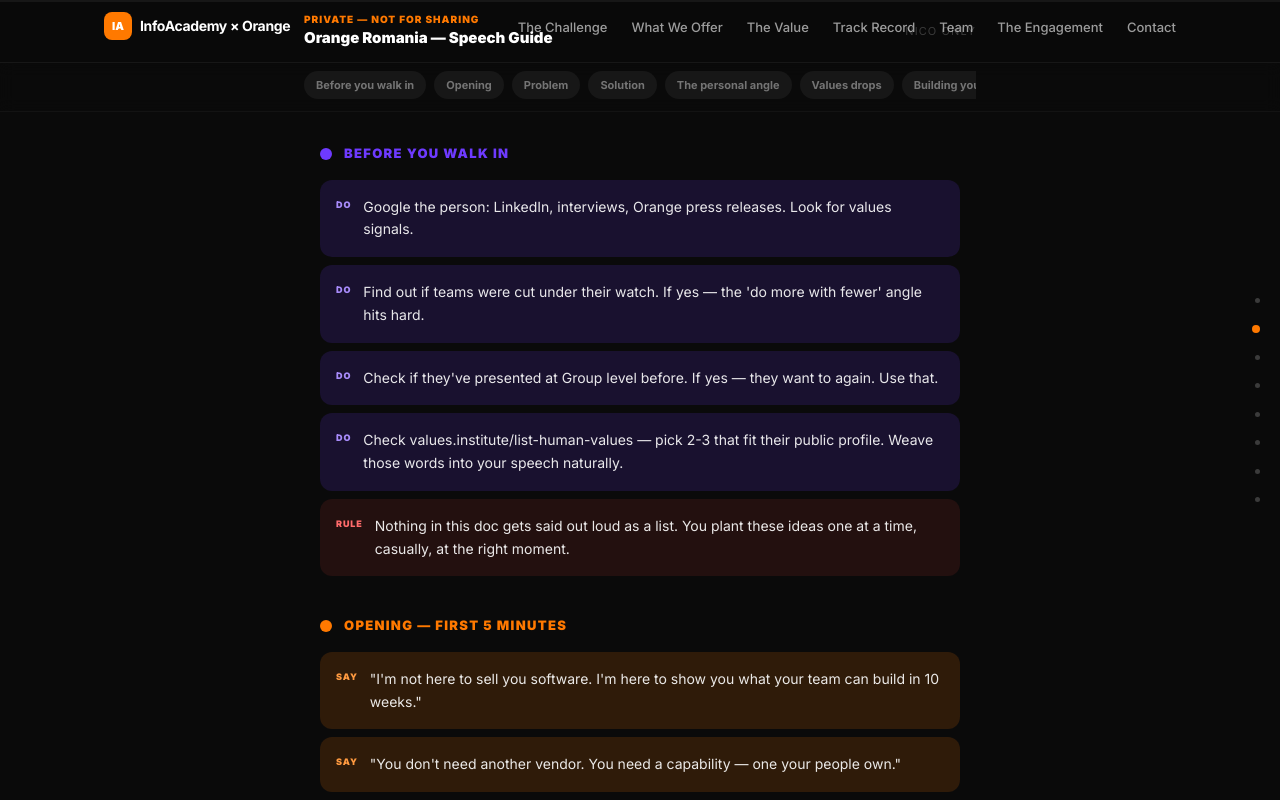
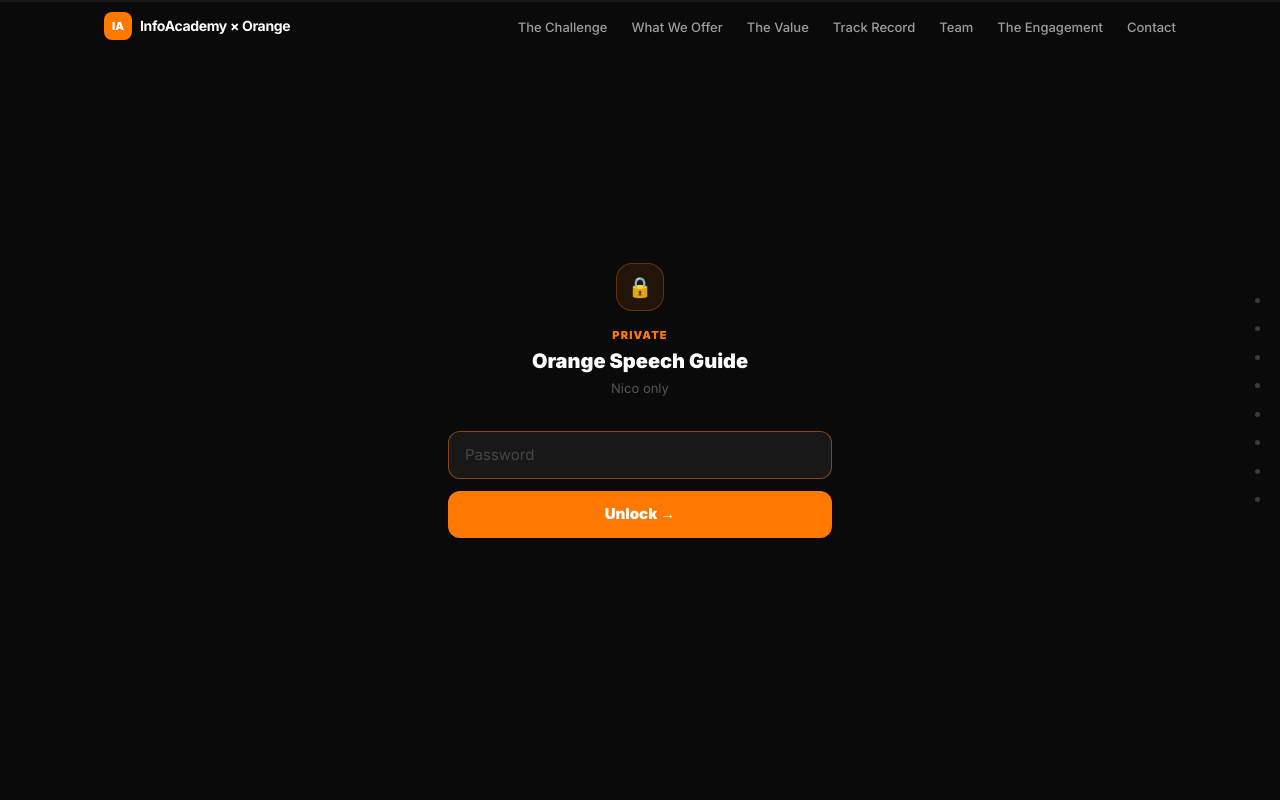
Before and after one commit to fratilanico/orange-proposal, a Next.js app: page /speech in a window 1280 px wide. Shown: the top 800 px of the page. Built offline with nearby package versions, Linux system fonts and the light colour scheme.

Commit message:
feat: password gate on /speech — Nico only

```diff
--- a/src/app/speech/page.tsx
+++ b/src/app/speech/page.tsx
@@ -1,6 +1,61 @@
 "use client";
 
-import { useState } from "react";
+import { useState, useEffect } from "react";
+
+const PASSWORD = "Nico!234";
+const STORAGE_KEY = "speech_auth";
+
+function PasswordGate({ onUnlock }: { onUnlock: () => void }) {
+  const [input, setInput] = useState("");
+  const [error, setError] = useState(false);
+  const [shake, setShake] = useState(false);
+
+  const attempt = () => {
+    if (input === PASSWORD) {
+      sessionStorage.setItem(STORAGE_KEY, "1");
+      onUnlock();
+    } else {
+      setError(true);
+      setShake(true);
+      setInput("");
+      setTimeout(() => setShake(false), 500);
+    }
+  };
+
+  return (
+    <div className="min-h-screen bg-[#0a0a0a] flex items-center justify-center px-4">
+      <div className={`w-full max-w-sm transition-all ${shake ? "animate-bounce" : ""}`}>
+        <div className="text-center mb-8">
+          <div className="w-12 h-12 rounded-2xl bg-[#ff7900]/10 border border-[#ff7900]/30 flex items-center justify-center mx-auto mb-4">
+            <span className="text-[#ff7900] text-xl">🔒</span>
+          </div>
+          <p className="text-[11px] font-black uppercase tracking-widest text-[#ff7900] mb-1">Private</p>
+          <h1 className="text-xl font-black text-white">Orange Speech Guide</h1>
+          <p className="text-[13px] text-white/30 mt-1">Nico only</p>
+        </div>
+        <div className="space-y-3">
+          <input
+            type="password"
+            value={input}
+            onChange={e => { setInput(e.target.value); setError(false); }}
+            onKeyDown={e => e.key === "Enter" && attempt()}
+            placeholder="Password"
+            autoFocus
+            className={`w-full bg-white/[0.06] border rounded-xl px-4 py-3 text-white text-[15px] outline-none placeholder-white/20 transition-colors ${error ? "border-[#ff453a]" : "border-white/10 focus:border-[#ff7900]/50"}`}
+          />
+          {error && <p className="text-[#ff453a] text-[12px] text-center">Wrong password</p>}
+          <button
+            onClick={attempt}
+            className="w-full py-3 rounded-xl font-black text-[15px] text-white transition-all hover:opacity-90"
+            style={{ background: "#ff7900" }}
+          >
+            Unlock →
+          </button>
+        </div>
+      </div>
+    </div>
+  );
+}
 
 const SECTIONS = [
   {
@@ -282,7 +337,14 @@
 };
 
 export default function SpeechPage() {
+  const [unlocked, setUnlocked] = useState(false);
   const [active, setActive] = useState<string | null>(null);
+
+  useEffect(() => {
+    if (sessionStorage.getItem(STORAGE_KEY) === "1") setUnlocked(true);
+  }, []);
+
+  if (!unlocked) return <PasswordGate onUnlock={() => setUnlocked(true)} />;
 
   return (
     <div className="min-h-screen bg-[#0a0a0a] text-white font-sans">
```
